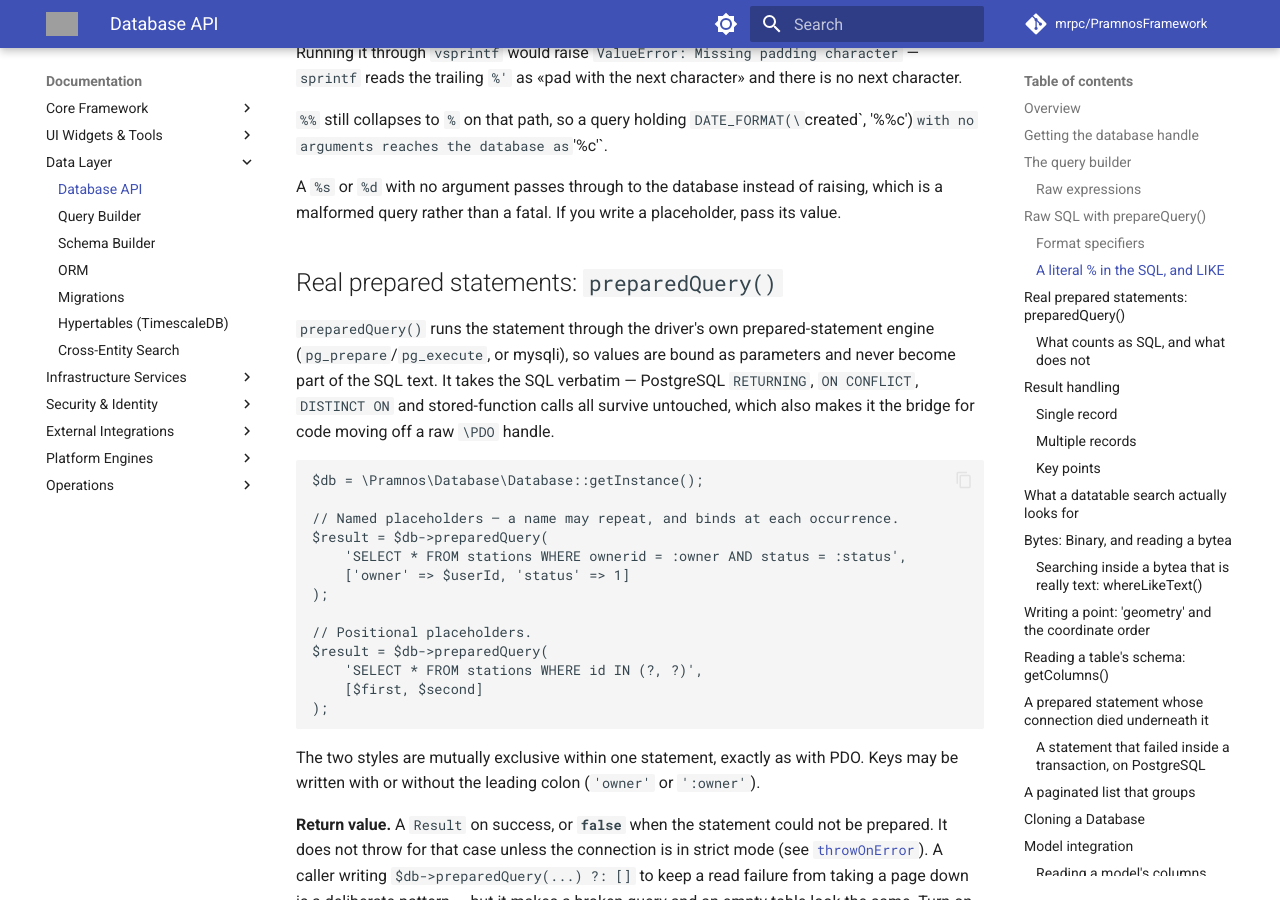
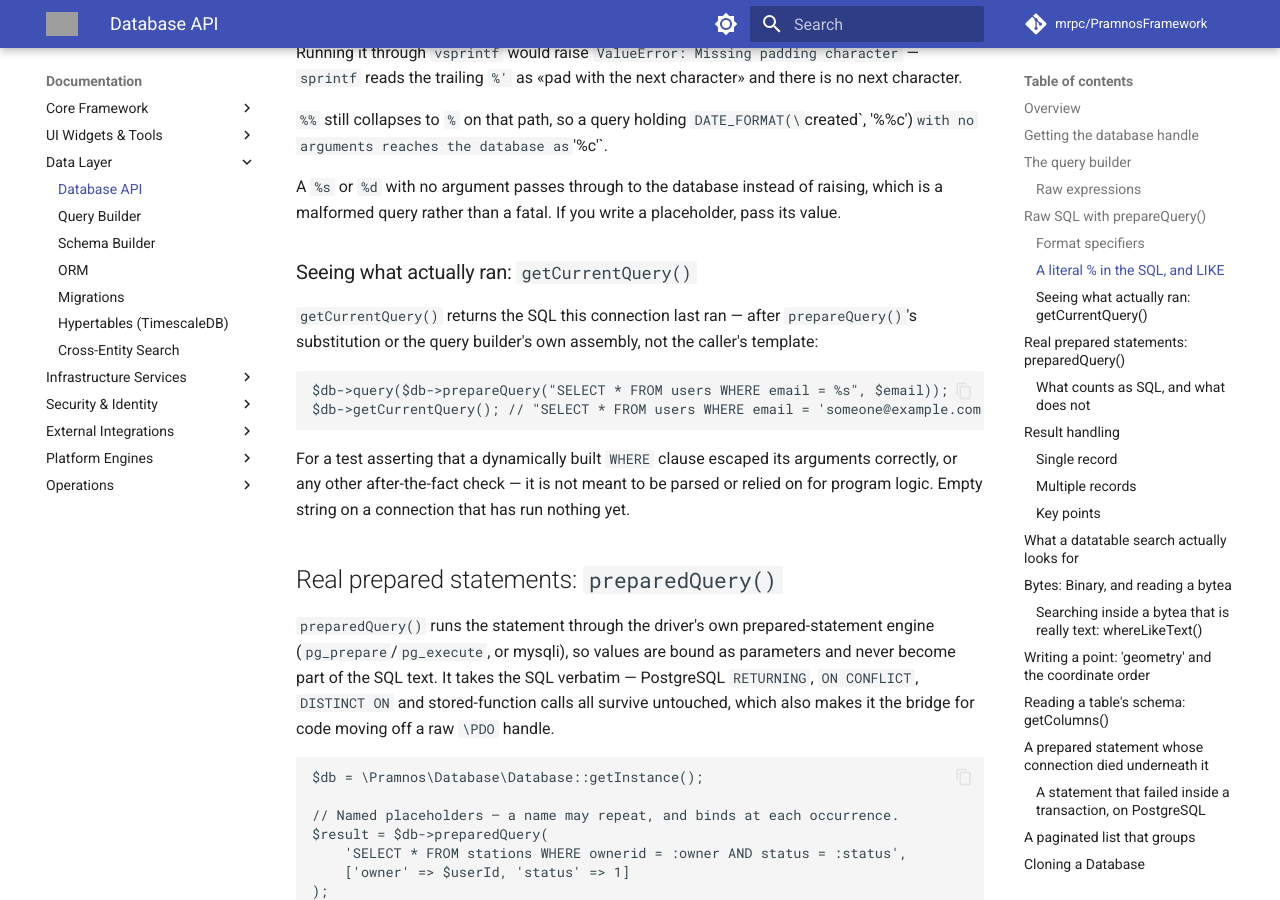
Before and after one commit to mrpc/PramnosFramework, an MkDocs documentation site: the page built from docs/Pramnos_Database_API_Guide.md, in a window 1280 px wide and 900 px high, scrolled down 3906 px. Built offline with MkDocs 1.6.1 and Material for MkDocs 9.7.7, drawn with Linux system fonts in a browser that asks for light colours; comment, search, counter and statistics services are not loaded; grey boxes are pictures that could not be loaded.

Commit message:
feat(database): getCurrentQuery() -- a public getter for the SQL last run
$currentQuery was already tracked; it was protected with no way to read it
from outside the class. Requested from a consumer converting its last call
sites off a legacy database wrapper whose tests assert directly on the SQL a
dynamic WHERE clause produced, to verify its escaping.

````diff
--- a/docs/Pramnos_Database_API_Guide.md
+++ b/docs/Pramnos_Database_API_Guide.md
@@ -182,6 +182,20 @@ with no arguments reaches the database as `'%c'`.
 
 A `%s` or `%d` with no argument passes through to the database instead of raising, which is a
 malformed query rather than a fatal. If you write a placeholder, pass its value.
+
+### Seeing what actually ran: `getCurrentQuery()`
+
+`getCurrentQuery()` returns the SQL this connection last ran — after `prepareQuery()`'s
+substitution or the query builder's own assembly, not the caller's template:
+
+```php
+$db->query($db->prepareQuery("SELECT * FROM users WHERE email = %s", $email));
+$db->getCurrentQuery(); // "SELECT * FROM users WHERE email = 'someone@example.com'"
+```
+
+For a test asserting that a dynamically built `WHERE` clause escaped its arguments correctly,
+or any other after-the-fact check — it is not meant to be parsed or relied on for program logic.
+Empty string on a connection that has run nothing yet.
 
 ## Real prepared statements: `preparedQuery()`
 
````
Also changed, not shown: docs/version-history/posts/2026-10-27.md (+13 -1 lines), 2 other files.
